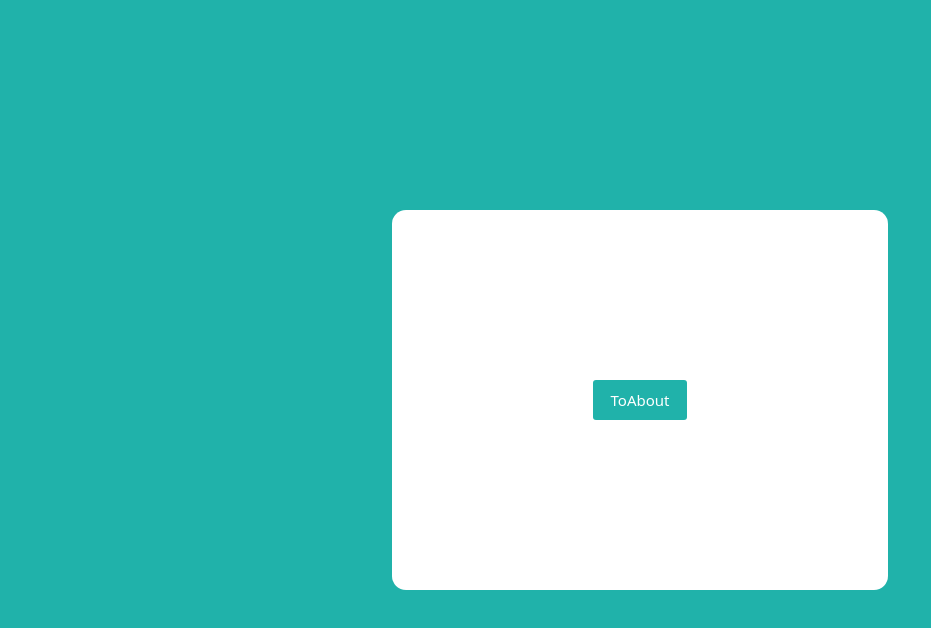
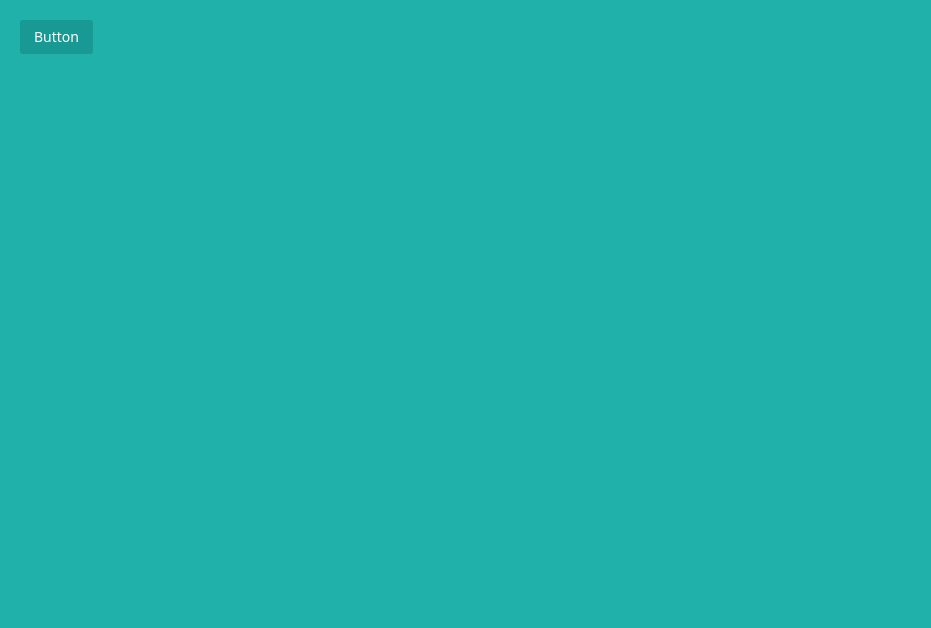
Before and after one commit to suahok/vivium, a Vue app: page / in a window 1280 px wide. Shown: the top 628 px of the page, without its empty margins (0-931 px from the left). Built offline with nearby package versions, Linux system fonts and the light colour scheme.

Commit message:
shake-up

```diff
--- a/components.d.ts
+++ b/components.d.ts
@@ -6,7 +6,6 @@ import '@vue/runtime-core'
 declare module '@vue/runtime-core' {
   export interface GlobalComponents {
     NButton: typeof import('naive-ui')['NButton']
-    NSpace: typeof import('naive-ui')['NSpace']
     NSpin: typeof import('naive-ui')['NSpin']
     RouterLink: typeof import('vue-router')['RouterLink']
     RouterView: typeof import('vue-router')['RouterView']
--- a/src/App.vue
+++ b/src/App.vue
@@ -8,7 +8,7 @@
       </router-view>
     </template>
     <template #fallback>
-      <n-spin size="large" />
+      <n-spin size="large" :stroke-width="25" stroke="teal" />
     </template>
   </Suspense>
 </template>
--- a/src/views/About.vue
+++ b/src/views/About.vue
@@ -1,34 +1,13 @@
 <template>
   <div class="wrapper">
-    <div class="about">
-      <n-space size="large">
-        <n-button color="#fa8072" size="large" @click="$router.push('/')">ToHome</n-button>
-        <n-button ghost color="#fa8072" size="large" @click="loginStore.logout">Logout</n-button>
-      </n-space>
-    </div>
+    <n-button strong color="#d66b5f" @click="$router.back()">Button</n-button>
   </div>
 </template>
 
-<script setup lang="ts">
-import { useLoginStore } from "@/stores/login"
-
-const loginStore = useLoginStore()
-</script>
+<script setup lang="ts"></script>
 
 <style scoped>
 .wrapper {
-  display: flex;
   background-color: #fa8072;
 }
-
-.about {
-  width: 40%;
-  height: 50%;
-  margin: auto;
-  display: inherit;
-  justify-content: center;
-  align-items: center;
-  border-radius: 14px;
-  background-color: white;
-}
 </style>
--- a/src/views/Home.vue
+++ b/src/views/Home.vue
@@ -1,8 +1,6 @@
 <template>
   <div class="wrapper">
-    <div class="home">
-      <n-button color="#20b2aa" size="large" @click="$router.push('/about')">ToAbout</n-button>
-    </div>
+    <n-button strong color="#199993" @click="$router.push('/about')">Button</n-button>
   </div>
 </template>
 
@@ -10,18 +8,6 @@
 
 <style scoped>
 .wrapper {
-  display: flex;
   background-color: #20b2aa;
 }
-
-.home {
-  width: 40%;
-  height: 50%;
-  margin: auto;
-  display: inherit;
-  justify-content: center;
-  align-items: center;
-  border-radius: 14px;
-  background-color: white;
-}
 </style>
--- a/src/views/Login.vue
+++ b/src/views/Login.vue
@@ -1,8 +1,6 @@
 <template>
-  <div class="wrapper login-wrapper">
-    <div class="login">
-      <n-button color="#7b68ee" size="large" @click="loginStore.login">Login</n-button>
-    </div>
+  <div class="wrapper">
+    <n-button strong color="#6b59d3" @click="() => void loginStore.login()">Login</n-button>
   </div>
 </template>
 
@@ -14,22 +12,6 @@ const loginStore = useLoginStore()
 
 <style scoped>
 .wrapper {
-  display: flex;
   background-color: #7b68ee;
 }
-
-.login-wrapper {
-  position: absolute;
-}
-
-.login {
-  width: 40%;
-  height: 50%;
-  margin: auto;
-  display: inherit;
-  justify-content: center;
-  align-items: center;
-  border-radius: 14px;
-  background-color: white;
-}
 </style>
```
